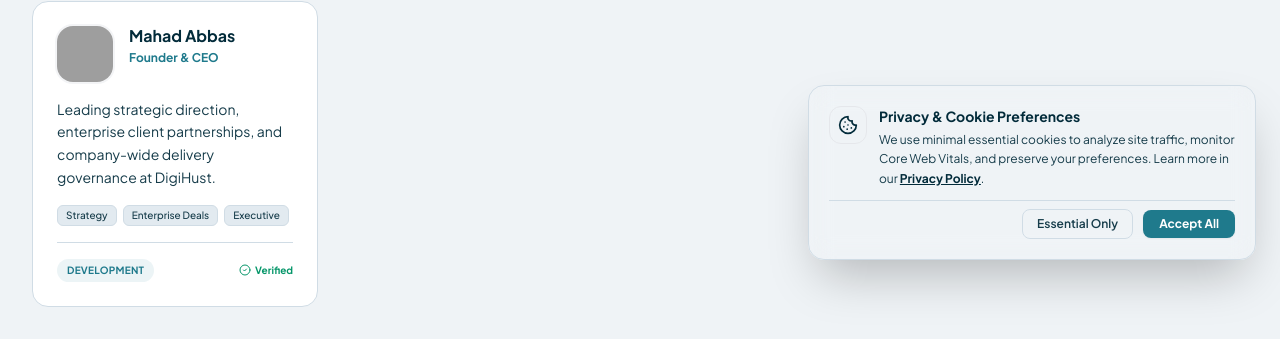
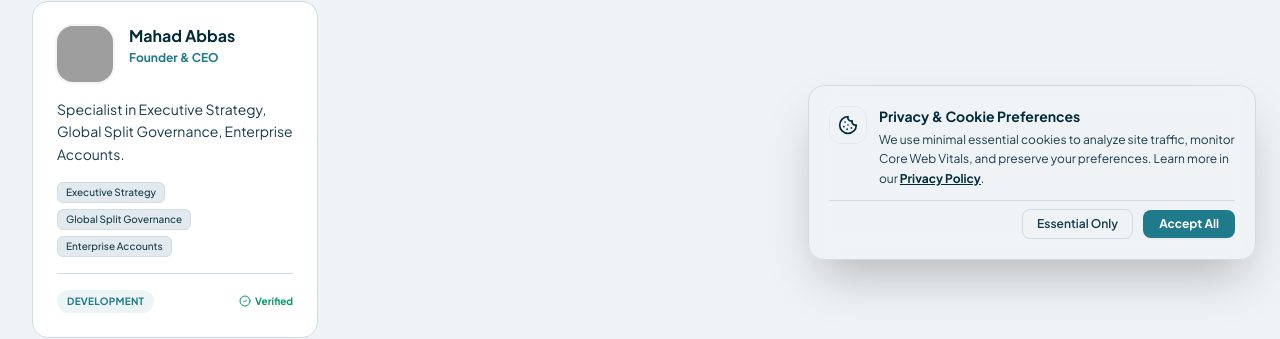
Before and after one commit to Haris-Rindh/DigiHustler, a React (Vite) app: page /team in a window 1280 px wide. Shown: the part 524-863 px from the top of the page. Built offline with nearby package versions, Linux system fonts and the light colour scheme; no server answers; the database is empty; grey boxes are pictures that could not be loaded.

Commit message:
fix: ensure newly added members and CMS content permanently persist across refresh to Supabase and LocalStorage

```diff
--- a/src/components/public/Team.tsx
+++ b/src/components/public/Team.tsx
@@ -26,15 +26,31 @@ const CAT_COLORS: Record<string, string> = {
 import { useApp } from '../../context/AppContext';
 
 export const Team: React.FC = () => {
-  const { siteContent } = useApp();
+  const { siteContent, users } = useApp();
   const [filter, setFilter] = useState<string>('All');
 
-  const rawTeam = siteContent?.teamMembers || [];
-
-  const teamList = rawTeam.map(tm => ({
+  // Unified roster from registered users and CMS entries
+  const allMembers = [
+    ...(users || []).map(u => ({
+      name: u.name,
+      role: u.title || (u.roleTier === 'ceo' ? 'Founder & CEO' : u.roleTier === 'manager' ? 'Operations Director' : u.roleTier === 'group_leader' ? 'Squad Leader' : 'Domain Specialist'),
+      category: (u.groupId === 'creative' || u.title?.toLowerCase().includes('design') || u.title?.toLowerCase().includes('brand')
+        ? 'Creative'
+        : u.groupId === 'data' || u.title?.toLowerCase().includes('ai') || u.title?.toLowerCase().includes('data')
+        ? 'AI & Data'
+        : u.groupId === 'growth' || u.title?.toLowerCase().includes('market')
+        ? 'Marketing'
+        : u.title?.toLowerCase().includes('security')
+        ? 'Cybersecurity'
+        : 'Development') as 'Development' | 'Creative' | 'AI & Data' | 'Marketing' | 'Cybersecurity',
+      bio: u.bio || (u.specialties && u.specialties.length > 0 ? `Specialist in ${u.specialties.join(', ')}.` : 'Verified DigiHust specialist with proven digital delivery track record.'),
+      skills: u.specialties && u.specialties.length > 0 ? u.specialties : ['Digital Delivery', 'Verified Talent'],
+      img: u.avatarUrl || `https://ui-avatars.com/api/?name=${encodeURIComponent(u.name)}&background=1F7A8C&color=fff`
+    })),
+    ...(siteContent?.teamMembers || []).map(tm => ({
       name: tm.name,
       role: tm.role,
-    category: tm.squad?.includes('Design') || tm.squad?.includes('Creative')
+      category: (tm.squad?.includes('Design') || tm.squad?.includes('Creative')
         ? 'Creative'
         : tm.squad?.includes('AI') || tm.squad?.includes('Data')
         ? 'AI & Data'
@@ -42,11 +58,20 @@ export const Team: React.FC = () => {
         ? 'Marketing'
         : tm.squad?.includes('Security')
         ? 'Cybersecurity'
-      : 'Development',
+        : 'Development') as 'Development' | 'Creative' | 'AI & Data' | 'Marketing' | 'Cybersecurity',
       bio: tm.bio,
       skills: tm.tags || ['Executive Strategy', 'Management'],
       img: tm.avatarUrl || `https://ui-avatars.com/api/?name=${encodeURIComponent(tm.name)}&background=1F7A8C&color=fff`
-  }));
+    }))
+  ];
+
+  // Deduplicate by name
+  const seen = new Set<string>();
+  const teamList = allMembers.filter(m => {
+    if (!m.name || seen.has(m.name.toLowerCase().trim())) return false;
+    seen.add(m.name.toLowerCase().trim());
+    return true;
+  });
 
   const displayed = filter === 'All'
     ? teamList
--- a/src/context/AppContext.tsx
+++ b/src/context/AppContext.tsx
@@ -206,11 +206,40 @@ export const AppProvider: React.FC<{ children: ReactNode }> = ({ children }) =>
 
     dbService.fetchInitialData().then((cloudData) => {
       if (!cloudData) return;
-      if (cloudData.users && cloudData.users.length > 0) setUsers(cloudData.users);
-      if (cloudData.leads && cloudData.leads.length > 0) setLeads(cloudData.leads);
-      if (cloudData.projects && cloudData.projects.length > 0) setProjects(cloudData.projects);
+      if (cloudData.users && cloudData.users.length > 0) {
+        setUsers(prev => {
+          const cloudIds = new Set(cloudData.users!.map(u => u.id));
+          const localOnly = prev.filter(u => !cloudIds.has(u.id));
+          // If there are local users not yet in cloud, sync them up
+          localOnly.forEach(u => dbService.upsertUser(u));
+          return [...cloudData.users!, ...localOnly];
+        });
+      }
+      if (cloudData.leads && cloudData.leads.length > 0) {
+        setLeads(prev => {
+          const cloudIds = new Set(cloudData.leads!.map(l => l.id));
+          const localOnly = prev.filter(l => !cloudIds.has(l.id));
+          localOnly.forEach(l => dbService.insertLead(l));
+          return [...cloudData.leads!, ...localOnly];
+        });
+      }
+      if (cloudData.projects && cloudData.projects.length > 0) {
+        setProjects(prev => {
+          const cloudIds = new Set(cloudData.projects!.map(p => p.id));
+          const localOnly = prev.filter(p => !cloudIds.has(p.id));
+          localOnly.forEach(p => dbService.upsertProject(p));
+          return [...cloudData.projects!, ...localOnly];
+        });
+      }
       if (cloudData.assignments && cloudData.assignments.length > 0) setAssignments(cloudData.assignments);
-      if (cloudData.certificates && cloudData.certificates.length > 0) setCertificates(cloudData.certificates);
+      if (cloudData.certificates && cloudData.certificates.length > 0) {
+        setCertificates(prev => {
+          const cloudIds = new Set(cloudData.certificates!.map(c => c.id));
+          const localOnly = prev.filter(c => !cloudIds.has(c.id));
+          localOnly.forEach(c => dbService.upsertCertificate(c));
+          return [...cloudData.certificates!, ...localOnly];
+        });
+      }
       if (cloudData.announcements && cloudData.announcements.length > 0) setAnnouncements(cloudData.announcements);
       if (cloudData.siteContent) setSiteContent(cloudData.siteContent);
       if (cloudData.auditLogs && cloudData.auditLogs.length > 0) setAuditLogs(cloudData.auditLogs);
@@ -392,6 +421,7 @@ export const AppProvider: React.FC<{ children: ReactNode }> = ({ children }) =>
     };
 
     setUsers(prev => [newUser, ...prev]);
+    dbService.upsertUser(newUser);
 
     // Record Security Audit Log
     const auditEntry: SecurityAuditLog = {
@@ -1109,6 +1139,7 @@ export const AppProvider: React.FC<{ children: ReactNode }> = ({ children }) =>
       documents: []
     };
     setUsers(prev => [newUser, ...prev]);
+    dbService.upsertUser(newUser);
     return newUser;
   };
 
@@ -1148,6 +1179,7 @@ export const AppProvider: React.FC<{ children: ReactNode }> = ({ children }) =>
     });
 
     setUsers(prev => [...createdUsers, ...prev]);
+    createdUsers.forEach(u => dbService.upsertUser(u));
     return { count: createdUsers.length, newUsers: createdUsers };
   };
 
@@ -1158,7 +1190,9 @@ export const AppProvider: React.FC<{ children: ReactNode }> = ({ children }) =>
 
     setUsers(prev => prev.map(u => {
       if (u.credentialsSentAt === null || u.credentialsSentAt === undefined) {
-        return { ...u, credentialsSentAt: timestamp };
+        const updated = { ...u, credentialsSentAt: timestamp };
+        dbService.upsertUser(updated);
+        return updated;
       }
       return u;
     }));
@@ -1171,10 +1205,12 @@ export const AppProvider: React.FC<{ children: ReactNode }> = ({ children }) =>
   const updateSiteContent = (section: keyof SiteContent, data: any) => {
     if (!PERMISSIONS.canEditWebsiteContent(currentTier, currentUser)) return;
 
-    setSiteContent(prev => ({
-      ...prev,
+    const newContent = {
+      ...siteContent,
       [section]: data
-    }));
+    };
+    setSiteContent(newContent);
+    dbService.saveSiteContent(newContent);
 
     const auditEntry: SecurityAuditLog = {
       id: `audit-${Date.now()}`,
```
Lines whose indentation alone changed are shown as unchanged.
